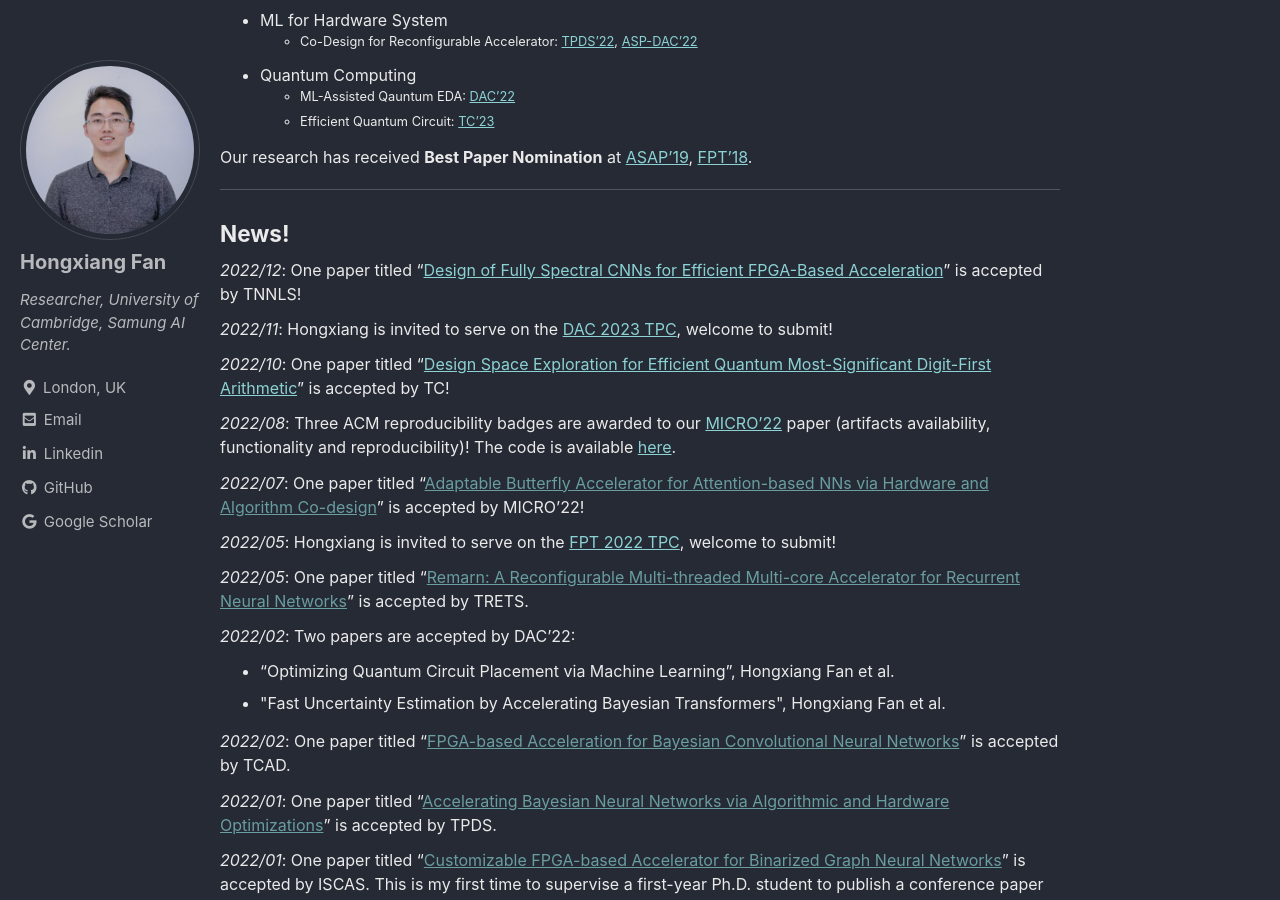
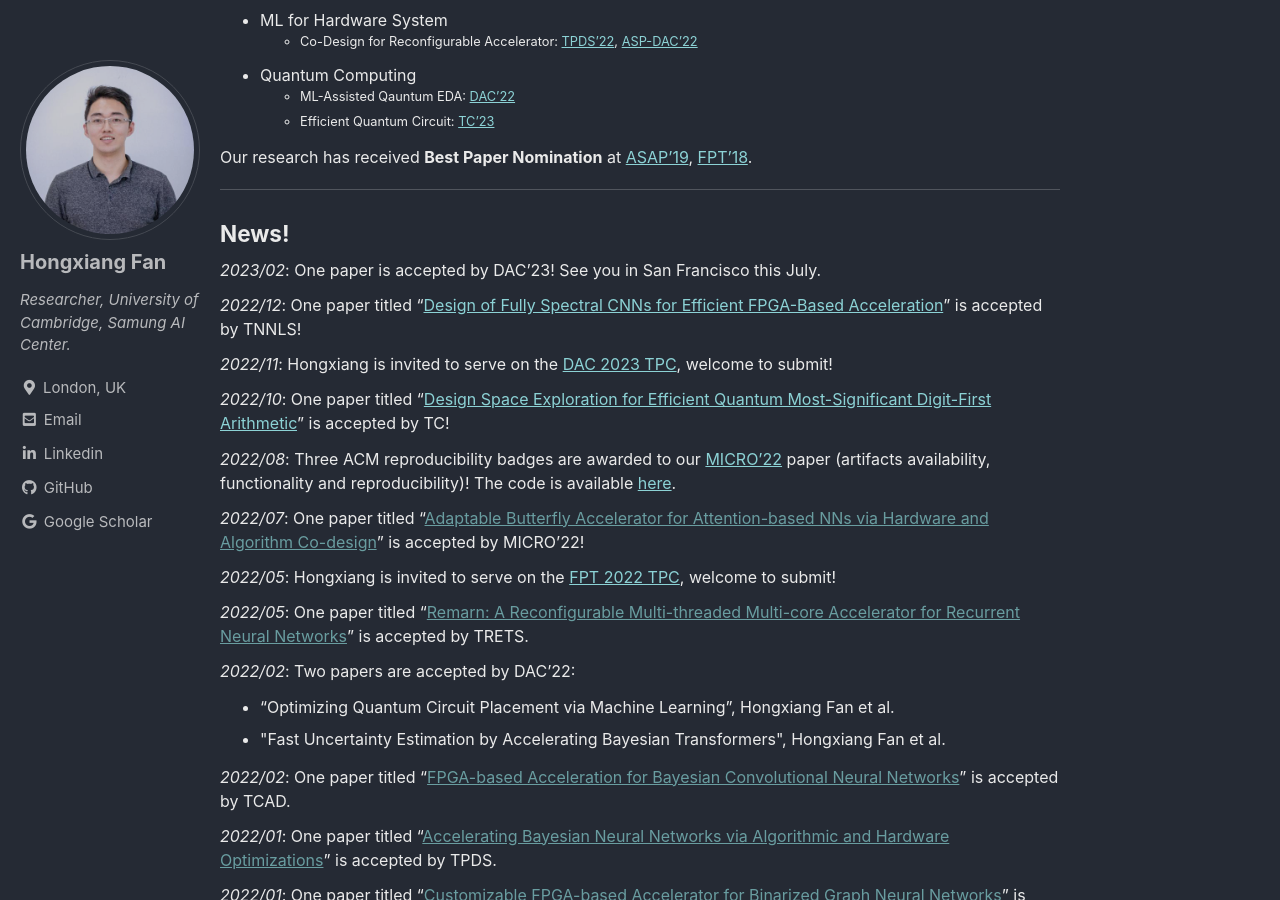
Before and after one commit to os-hxfan/os-hxfan.github.io, a Jekyll site: the page built from index.md, in a window 1280 px wide and 900 px high, scrolled down 402 px. Built offline with Jekyll 4.4.1, drawn with Linux system fonts in a browser that asks for light colours; cached includes are drawn as plain includes; our own code applies the rules of GitHub Pages for plain Markdown files.

Commit message:
DAC update

```diff
--- a/index.md
+++ b/index.md
@@ -27,6 +27,9 @@ Our research has received **Best Paper Nomination** at [ASAP'19](https://asap201
 ___
 
 ### News!
+
+
+*2023/02*: One paper is accepted by DAC'23! See you in San Francisco this July.
 
 *2022/12*: One paper titled "[Design of Fully Spectral CNNs for Efficient FPGA-Based Acceleration](https://ieeexplore.ieee.org/document/9969527)" is accepted by TNNLS!
 
```
